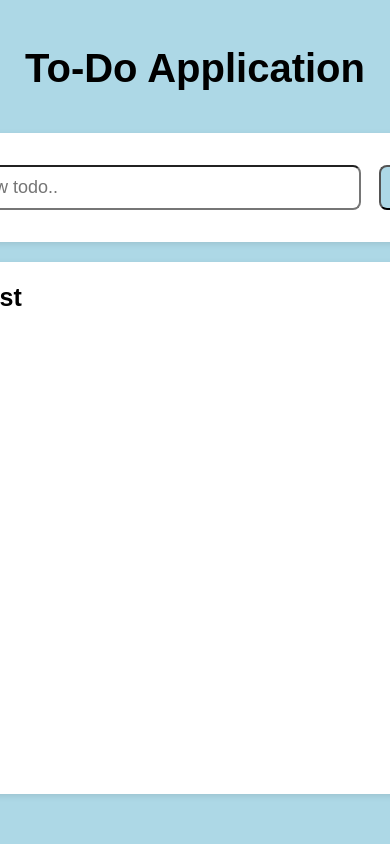
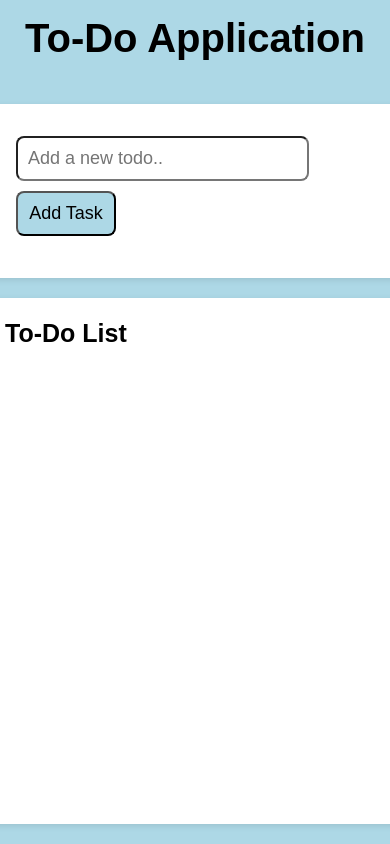
Before and after one commit to Hussain-0408/to-doapplication, a React (Create React App) app: page / in a window 390 px wide. Built offline with nearby package versions, Linux system fonts and the light colour scheme.

Commit message:
adding more features

```diff
--- a/src/App.css
+++ b/src/App.css
@@ -8,13 +8,13 @@
 }
 
 .Rootcomponent{
-  width: 100%;
-  height: 100%;
+  width: 100vw;
+  height: 100vh;
   position: fixed;
   margin: 0px;
   background-color: lightblue;
   display: flex;
-  justify-content: center;
+  /* justify-content: center; */
   align-items: center;
   flex-direction: column;
 }
@@ -48,3 +48,12 @@
     transform: rotate(360deg);
   }
 }
+
+@media (max-width:250px) {
+  .Rootcomponent{
+    overflow: scroll;
+    overflow-x: hidden;
+    height: 100vh;
+  }
+
+}
--- a/src/App.js
+++ b/src/App.js
@@ -2,6 +2,7 @@ import React,{useState} from 'react';
 import './App.css';
 import Inputarea from './components/Inputarea';
 import ToDoListarea from './components/ToDoListarea';
+
 
 function App() {
 
@@ -13,6 +14,7 @@ const [tasks, setTasks] =useState([]);
       <h1 style={{textAlign:"center",fontFamily:"sans-serif",fontSize:"40px",marginTop:"0px",padding:"1rem"}}>To-Do Application</h1>
       <Inputarea  tasks = {tasks} setTasks={setTasks}/>
       <ToDoListarea tasks = {tasks} setTasks= {setTasks} />
+
     </div>
   );
 }
--- a/src/components/Inputarea.js
+++ b/src/components/Inputarea.js
@@ -5,14 +5,18 @@ function Inputarea({ tasks, setTasks }) {
   const [task, setTask] = useState("");
 
   const addTask = () => {
+
     if (task.trim() === "") {
       alert("Please enter a task");
       return;
     }
-    setTasks([...tasks, { text: task, completed: false }]);
-    setTask("");
-    alert("Task added successfully");
 
+      setTask("");
+    const confirmation = window.confirm("Task added succesfully")
+    if(confirmation){
+      setTasks([...tasks, { text: task, completed: false }]);
+
+    }
   }
 
   return (
--- a/src/components/ToDoListarea.js
+++ b/src/components/ToDoListarea.js
@@ -1,5 +1,6 @@
 import React from 'react';
 import "../styles/ToDoList.css";
+
 
 function ToDoListarea({ tasks, setTasks }) {
     const toggleComplete = (index) => {
@@ -12,6 +13,16 @@ function ToDoListarea({ tasks, setTasks }) {
         const newTasks = tasks.filter((_, i) => i !== index); // remove by index
         setTasks(newTasks);
     };
+
+    const permission = (index)=>{
+       const isConfirmed = window.confirm("Are you sure you want to delete this task.");
+       if(isConfirmed){
+        deleteTask(index)
+       }
+    }
+
+
+
 
     return (
         <div className='todolist-Rootcontainer'>
@@ -29,19 +40,29 @@ function ToDoListarea({ tasks, setTasks }) {
                                 onChange={() => toggleComplete(index)}
                                 id='triger'
                             />
-                                <p style={{ textDecoration: task.completed }}>
+                            <p style={{ textDecoration: task.completed ? "line-through" : "none" }}>
                                 {task.text}
                             </p>
 
-                            <button className="delete-btn" onClick={() => deleteTask(index)}>
+                            <button className="delete-btn" onClick={()=>{
+
+                                  permission(index)
+
+
+                            }}>
                                 Delete
+
                             </button>
+
+
                         </li>
                     ))}
                 </div>
             </div>
+
         </div>
     )
 }
 
 export default ToDoListarea;
+// {() => deleteTask(index)}
--- a/src/styles/Inputarea.css
+++ b/src/styles/Inputarea.css
@@ -49,3 +49,16 @@
     color: black;
     font-family: sans-serif;
 }
+@media (max-width:576px) {
+    .Input-Rootcontainer{
+        width: 100%;
+    }
+    .input-childcontainer{
+        display: inline;
+    }
+    .button-container{
+        margin: 10px;
+        margin-left: 0px;
+    }
+
+}
--- a/src/styles/ToDoList.css
+++ b/src/styles/ToDoList.css
@@ -9,8 +9,8 @@
     border-radius: 5px;
     padding: 1rem;
     margin-top: 20px;
-    height: 500px;
-    overflow-y: hidden;
+    /* height: 500px; */
+    overflow-y: scroll;
     overflow-x: hidden;
 }
 
@@ -103,3 +103,11 @@
     /* flex-direction: column; */
     /* margin-top: 0px; */
 }
+
+@media (max-width:576px) {
+  .todolist-Rootcontainer{
+    width: 100%;
+    height: 100%;
+  }
+
+}
```
Also changed, not shown: src/components/TaskComponent.js (deleted, +0 -16 lines). Lines whose indentation alone changed are shown as unchanged.
